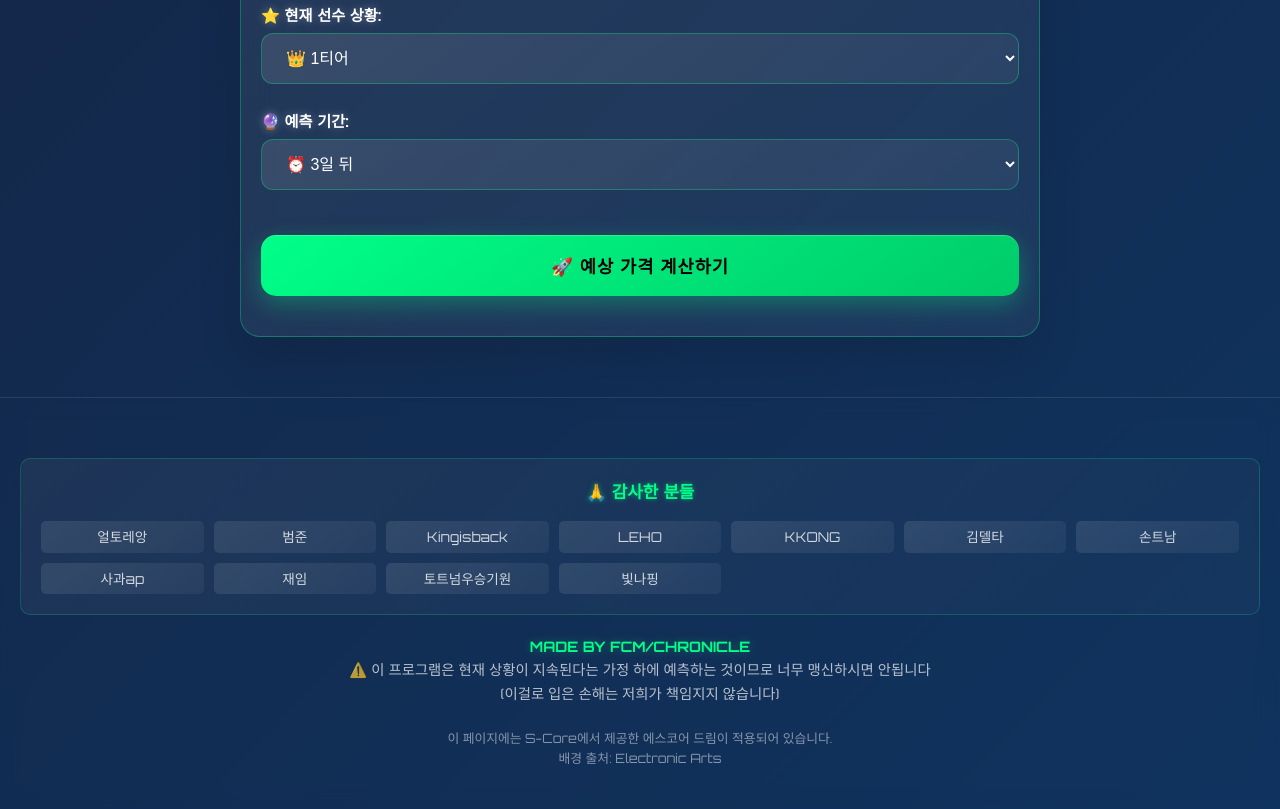
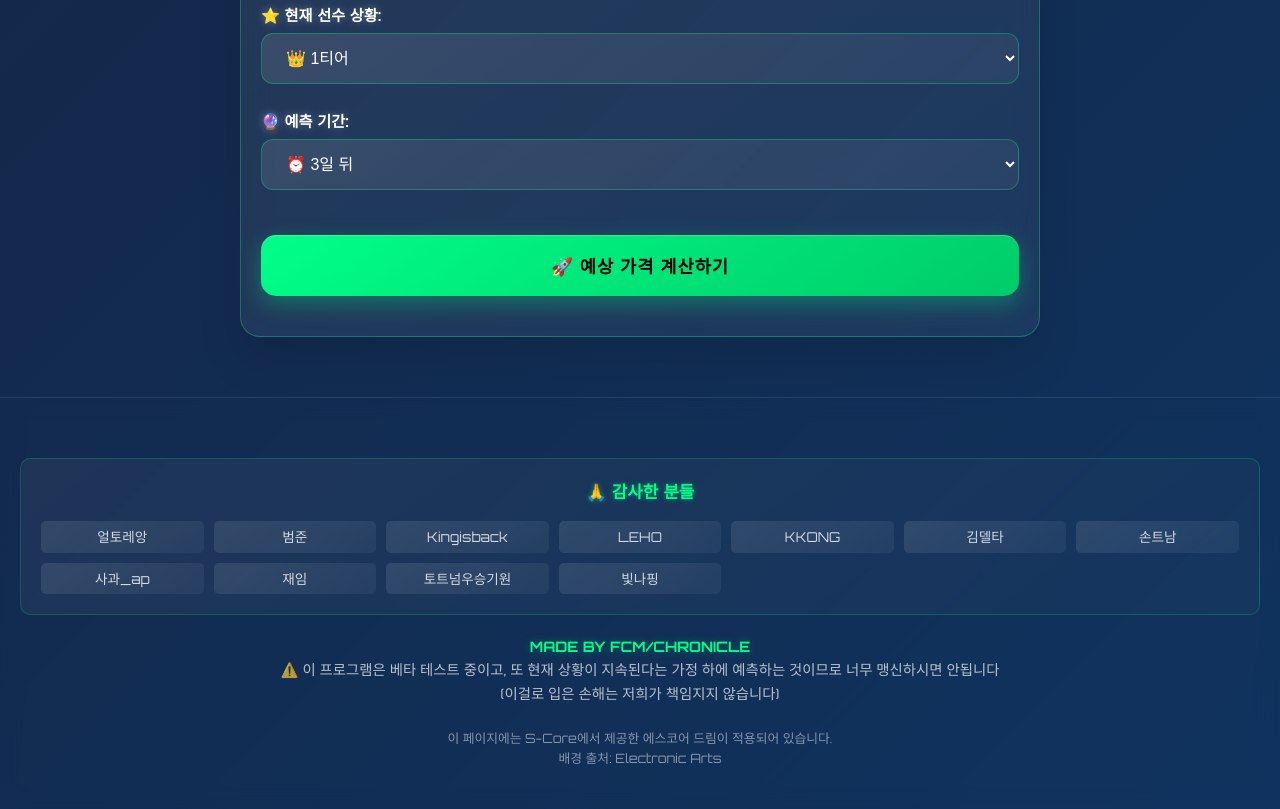
Before and after one commit to FCM-Chronicle/fcmpredict, a plain HTML site: page index.html in a window 1280 px wide. Shown: the part 1443-2252 px from the top of the page. Drawn offline with Linux system fonts and the light colour scheme.

Commit message:
Update index.html

```diff
--- a/index.html
+++ b/index.html
@@ -516,7 +516,7 @@
                 <div class="credit-name">KKONG</div>
                 <div class="credit-name">김델타</div>
                 <div class="credit-name">손트남</div>
-                <div class="credit-name">사과ap</div>
+                <div class="credit-name">사과_ap</div>
                 <div class="credit-name">재임</div>
                 <div class="credit-name">토트넘우승기원</div>
                 <div class="credit-name">빛나핑</div>
@@ -524,7 +524,7 @@
         </div>
 
         <p><strong>MADE BY FCM/CHRONICLE</strong></p>
-        <p>⚠️ 이 프로그램은 현재 상황이 지속된다는 가정 하에 예측하는 것이므로 너무 맹신하시면 안됩니다</p>
+        <p>⚠️ 이 프로그램은 베타 테스트 중이고, 또 현재 상황이 지속된다는 가정 하에 예측하는 것이므로 너무 맹신하시면 안됩니다</p>
         <p>(이걸로 입은 손해는 저희가 책임지지 않습니다)</p>
 
         <br>
```
